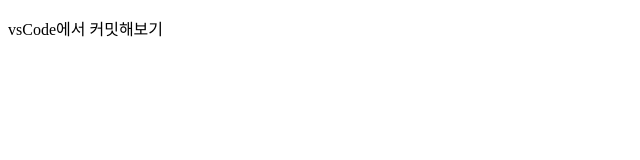
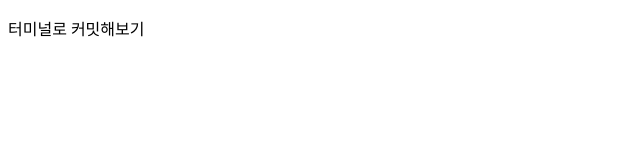
Before and after one commit to pumkinni/gitTest, a plain HTML site: page index.html in a window 1280 px wide. Shown: the full height of the page, 0-640 px from the left. Drawn offline with Linux system fonts and the light colour scheme.

Commit message:
터미널에서 커밋

```diff
--- a/index.html
+++ b/index.html
@@ -7,7 +7,7 @@
     <title>메인은 그대로 진행해 브랜치 영향없이 진행</title>
 </head>
 <body>
-<p>vsCode에서 커밋해보기</p>
+<p>터미널로 커밋해보기</p>
 
 </body>
 </html>
```
